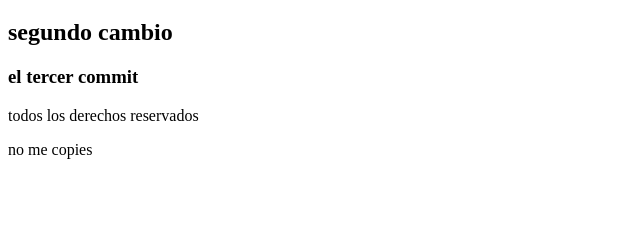
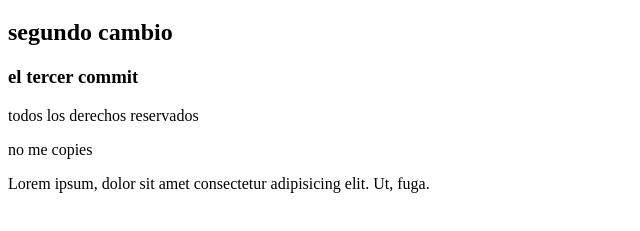
Before and after one commit to MateoHernandezz/Proyecto, a plain HTML site: page index.html in a window 1280 px wide. Shown: the part 61-292 px from the top of the page, without its empty margins (0-640 px from the left). Drawn offline with Linux system fonts and the light colour scheme.

Commit message:
lorem 10

```diff
--- a/index.html
+++ b/index.html
@@ -16,6 +16,10 @@
         <p>todos los derechos reservados</p>
         <p>no me copies </p>
     </footer>
+
+
+
+    <p>Lorem ipsum, dolor sit amet consectetur adipisicing elit. Ut, fuga.</p>
 </body>
 
 </html>
```
